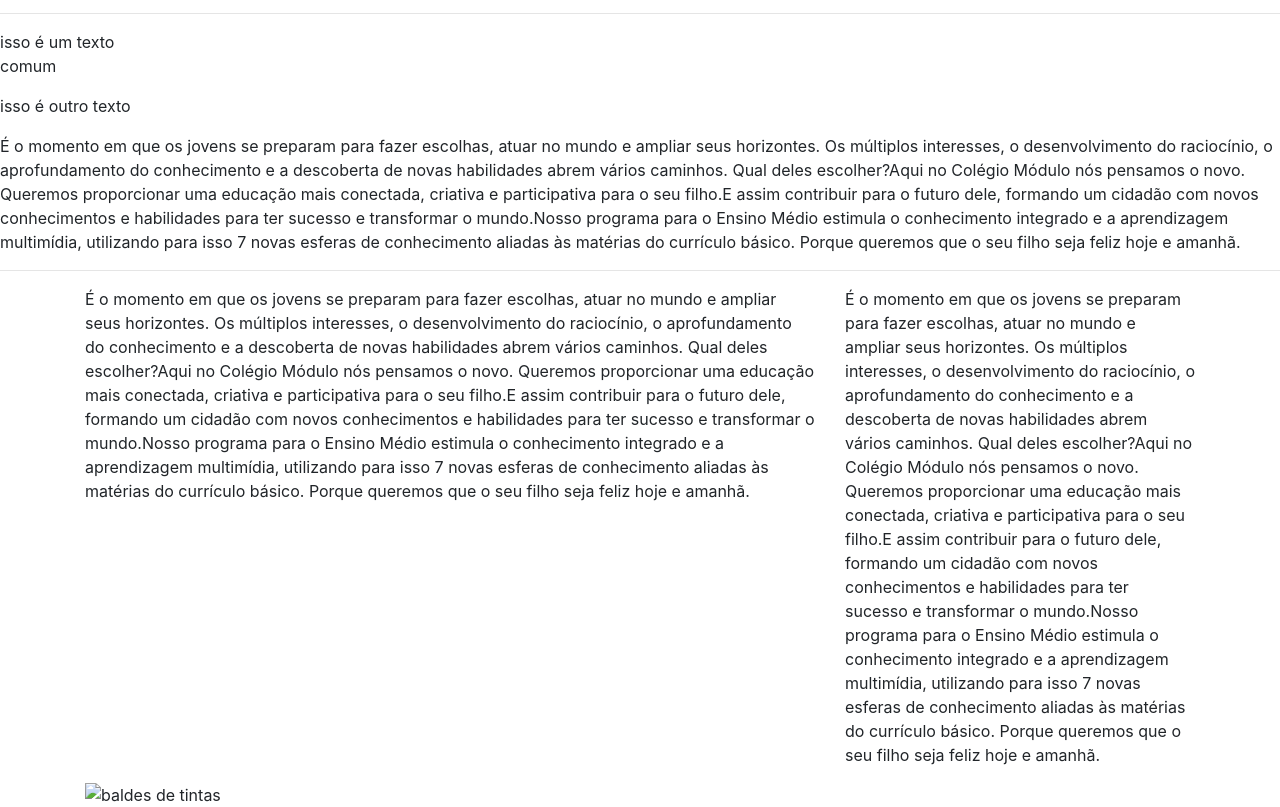
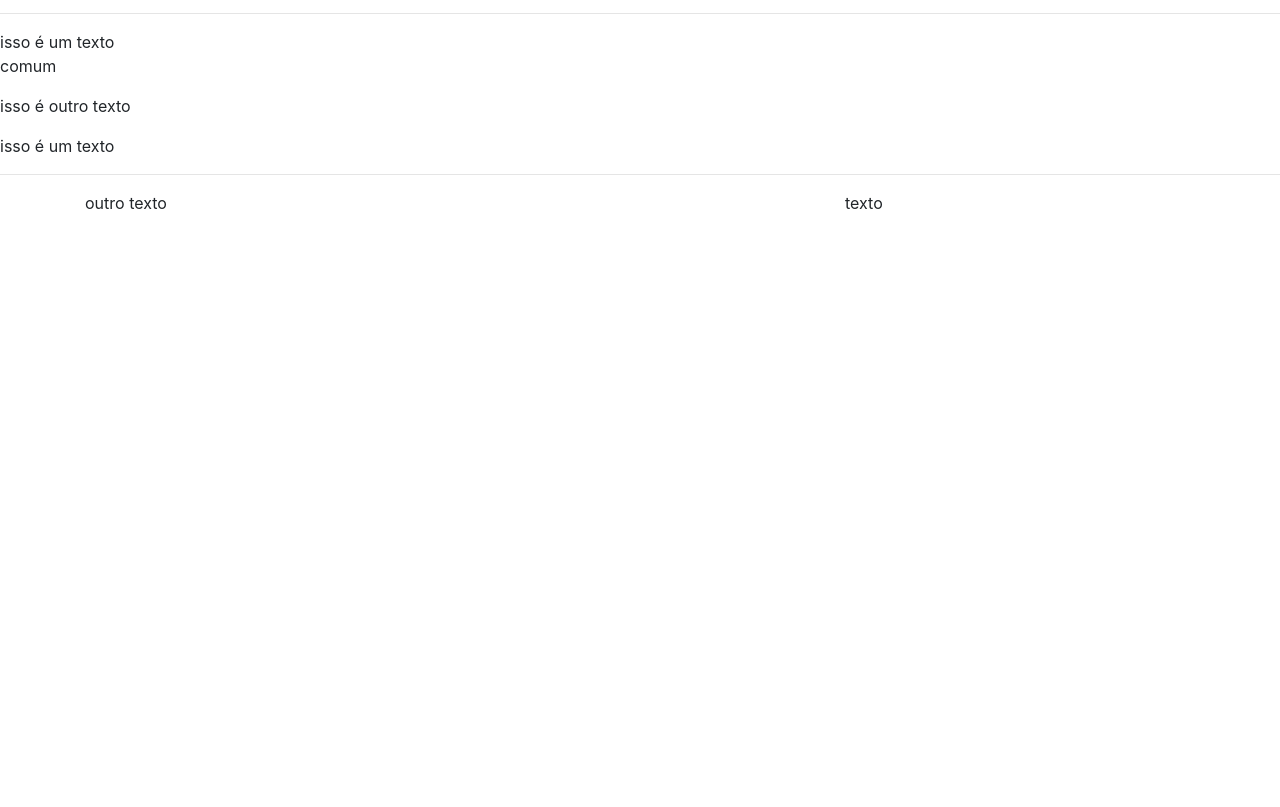
Before and after one commit to LeticiaMariaa/LeticiaMariaa.github.io, a plain HTML site: page index.html in a window 1280 px wide. Shown: the part 51-858 px from the top of the page. After the commit the page ends 800 px from the top, so only its background shows below. Drawn offline with nearby package versions, Linux system fonts and the light colour scheme.

Commit message:
Update index.html

```diff
--- a/index.html
+++ b/index.html
@@ -13,29 +13,18 @@
 
     <p>isso é outro texto</p>
 
-     <p class="teste">É o momento em que os jovens se preparam para fazer escolhas, atuar no mundo e ampliar seus horizontes.  Os múltiplos interesses, o desenvolvimento do raciocínio, o aprofundamento do conhecimento e a descoberta de novas habilidades abrem vários caminhos. Qual deles escolher?Aqui no Colégio Módulo nós pensamos o novo. Queremos proporcionar uma educação mais conectada, criativa e participativa para o seu filho.E assim contribuir para o futuro dele, formando um cidadão com novos conhecimentos e habilidades para ter sucesso e transformar o mundo.Nosso programa para o Ensino Médio estimula o conhecimento integrado e a aprendizagem multimídia, utilizando para isso 7 novas esferas de conhecimento aliadas às matérias do currículo básico. Porque queremos que o seu filho seja feliz hoje e amanhã.</p>
+     <p class="teste">isso é um texto</p>
 
         <hr>
 
      <div class="container">
       <div class="row">
         <div class="col-sm-12 col-lg-8">
-          <p class="teste">É o momento em que os jovens se preparam para fazer escolhas, atuar no mundo e ampliar seus horizontes.  Os múltiplos interesses, o desenvolvimento do raciocínio, o aprofundamento do conhecimento e a descoberta de novas habilidades abrem vários caminhos. Qual deles escolher?Aqui no Colégio Módulo nós pensamos o novo. Queremos proporcionar uma educação mais conectada, criativa e participativa para o seu filho.E assim contribuir para o futuro dele, formando um cidadão com novos conhecimentos e habilidades para ter sucesso e transformar o mundo.Nosso programa para o Ensino Médio estimula o conhecimento integrado e a aprendizagem multimídia, utilizando para isso 7 novas esferas de conhecimento aliadas às matérias do currículo básico. Porque queremos que o seu filho seja feliz hoje e amanhã.</p>
+          <p class="teste">outro texto</p>
         </div>
         <div class="col-sm-12 col-lg-4">
-          <p class="teste">É o momento em que os jovens se preparam para fazer escolhas, atuar no mundo e ampliar seus horizontes.  Os múltiplos interesses, o desenvolvimento do raciocínio, o aprofundamento do conhecimento e a descoberta de novas habilidades abrem vários caminhos. Qual deles escolher?Aqui no Colégio Módulo nós pensamos o novo. Queremos proporcionar uma educação mais conectada, criativa e participativa para o seu filho.E assim contribuir para o futuro dele, formando um cidadão com novos conhecimentos e habilidades para ter sucesso e transformar o mundo.Nosso programa para o Ensino Médio estimula o conhecimento integrado e a aprendizagem multimídia, utilizando para isso 7 novas esferas de conhecimento aliadas às matérias do currículo básico. Porque queremos que o seu filho seja feliz hoje e amanhã.</p>
+          <p class="teste">texto</p>
         </div>
-      </div>
-      <div class="row">
-	      <div class="col-sm-12 col-lg-8">
-	 <img src="imgs/cores.jpg" class="img-fluid" alt="baldes de tintas">
-	</div>
-       </div>
-
-    </div>
-
-
-
 
     <script src="https://code.jquery.com/jquery-3.2.1.slim.min.js" integrity="sha384-KJ3o2DKtIkvYIK3UENzmM7KCkRr/rE9/Qpg6aAZGJwFDMVNA/GpGFF93hXpG5KkN" crossorigin="anonymous"></script>
     <script src="https://cdnjs.cloudflare.com/ajax/libs/popper.js/1.12.9/umd/popper.min.js" integrity="sha384-ApNbgh9B+Y1QKtv3Rn7W3mgPxhU9K/ScQsAP7hUibX39j7fakFPskvXusvfa0b4Q" crossorigin="anonymous"></script>
```
